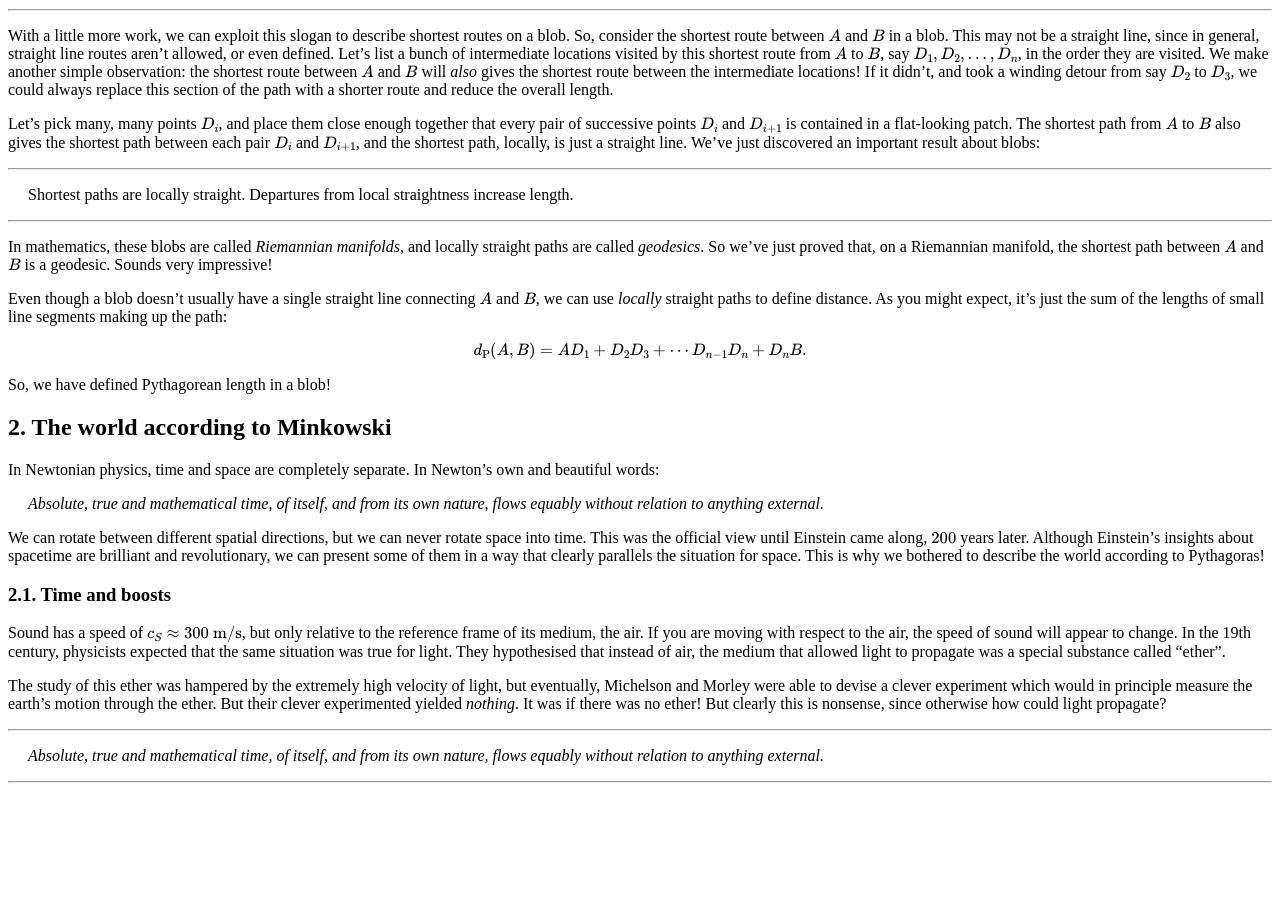
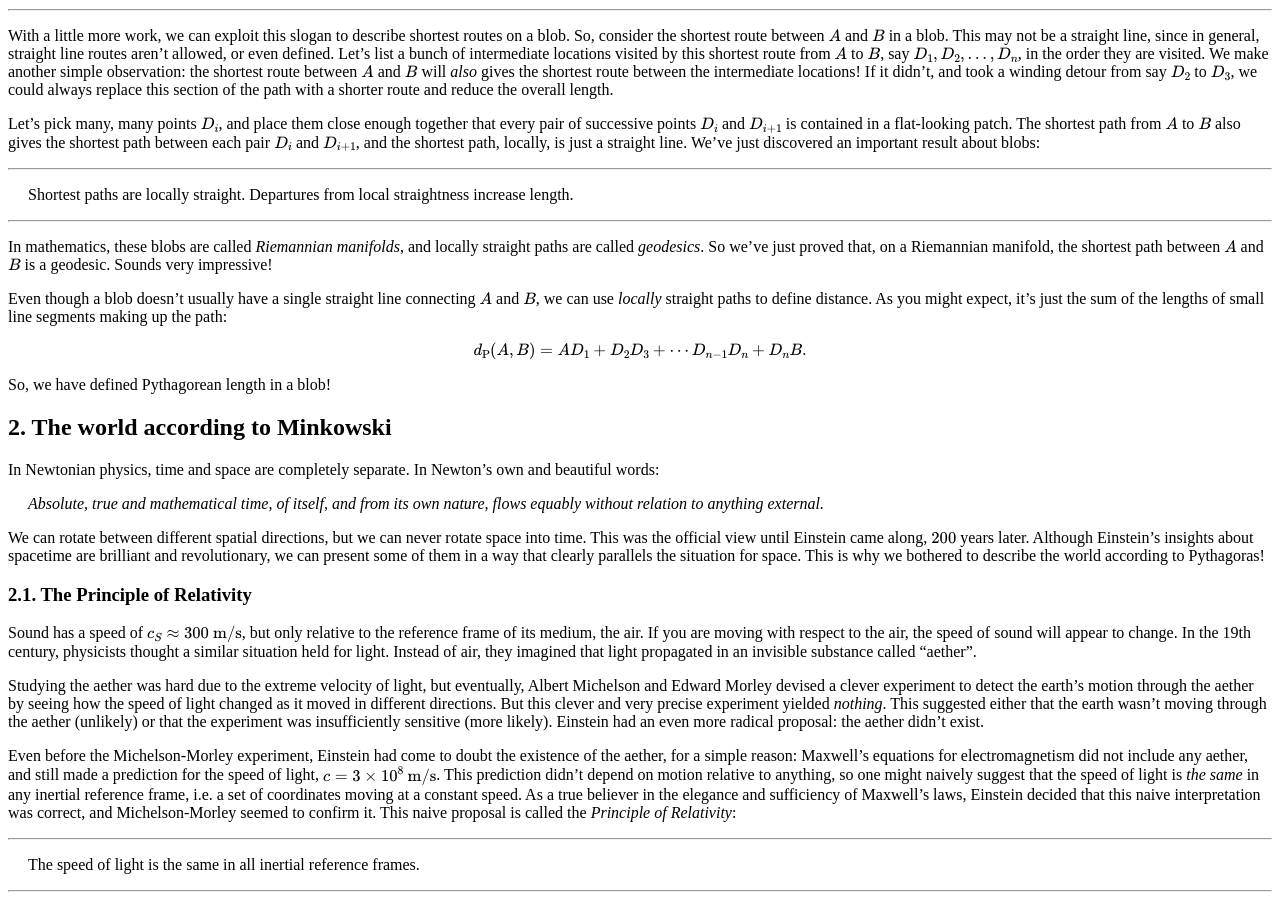
Before and after one commit to hapax/hapax.github.io, a Jekyll site: the page built from assets/maximal.md, in a window 1280 px wide and 900 px high, scrolled down 3121 px. Built offline with Jekyll 4.4.1, drawn with Linux system fonts in a browser that asks for light colours; our own code applies the rules of GitHub Pages for plain Markdown files; formulas are drawn with MathJax 3; a script that is not in the unit is left out; before the commit the page ends 3912 px from its top, so only the background shows below that.

Commit message:
Update maximal.md

```diff
--- a/assets/maximal.md
+++ b/assets/maximal.md
@@ -362,30 +362,42 @@ present some of them in a way that clearly parallels the situation for
 space.
 This is why we bothered to describe the world according to Pythagoras!
 
-### 2.1. Time and boosts <a id="sec-2-1" name="sec-2-1"></a>
+### 2.1. The Principle of Relativity <a id="sec-2-1" name="sec-2-1"></a>
 
 Sound has a speed of $c_S \approx 300 \text{ m/s}$, but only relative
 to the reference frame of its medium, the air.
 If you are moving with respect to the air, the
 speed of sound will appear to change.
-In the 19th century, physicists expected that the same situation was
-true for light.
-They hypothesised that instead of air, the medium that allowed light
-to propagate was a special substance called "ether".
+In the 19th century, physicists thought a similar situation held for
+light. Instead of air, they imagined that light propagated in an
+invisible substance called "aether".
 
-The study of this ether was hampered by the extremely high velocity of
-light, but eventually, Michelson and Morley were able to devise a
-clever experiment which would in principle measure the earth's motion
-through the ether.
-But their clever experimented yielded *nothing*.
-It was if there was no ether!
-But clearly this is nonsense, since otherwise how could light propagate?
+Studying the aether was hard due to the extreme velocity of light, but
+eventually, Albert Michelson and Edward Morley devised a
+clever experiment to detect the earth's motion through the aether by
+seeing how the speed of light changed as it moved in different directions.
+But this clever and very precise experiment yielded *nothing*.
+This suggested either that the earth wasn't moving through the aether
+(unlikely) or that the experiment was insufficiently sensitive (more likely).
+Einstein had an even more radical proposal: the aether didn't exist.
+
+Even before the Michelson-Morley experiment, Einstein had come to
+doubt the existence of the aether, for a simple reason: Maxwell's
+equations for electromagnetism did not include any aether, and still made a
+prediction for the speed of light, $c = 3 \times 10^8 \text{ m/s}$.
+This prediction didn't depend on motion relative to anything, so one
+might naively suggest that the speed of light is *the same* in any
+inertial reference frame, i.e. a set of coordinates moving at a
+constant speed.
+As a true believer in the elegance and sufficiency of Maxwell's laws,
+Einstein decided that this naive interpretation was correct, and
+Michelson-Morley seemed to confirm it.
+This naive proposal is called the *Principle of Relativity*:
 
 ---
 
 <span style="padding-left: 20px; display:block">
-*Absolute, true and mathematical time, of itself, and from its own
-nature, flows equably without relation to anything external.*
+The speed of light is the same in all inertial reference frames.
 </span>
 
 ---
```
